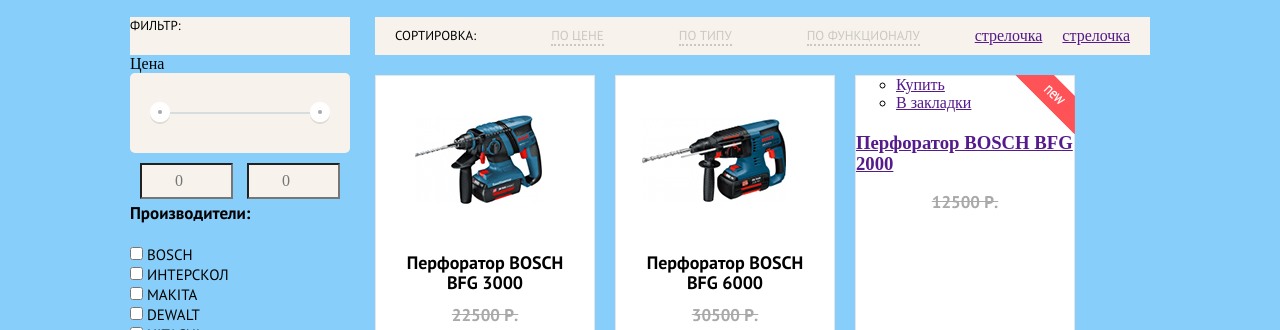
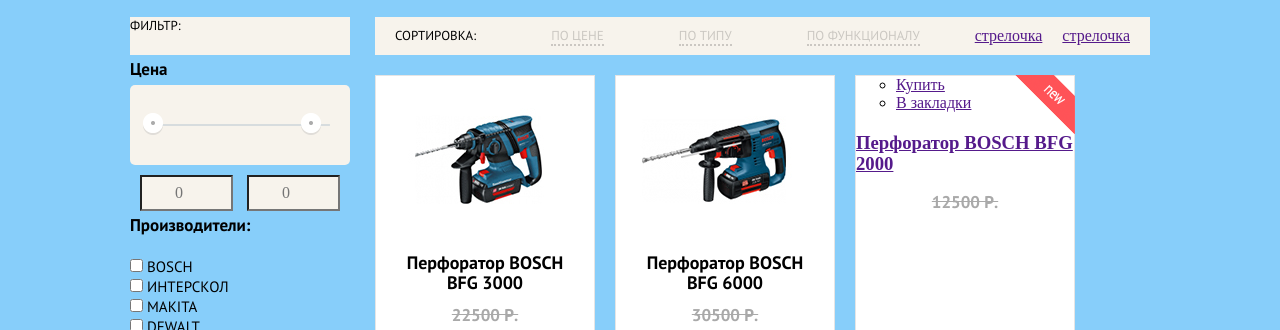
Before and after one commit to DrVitaliiSdelnikov/833037-technomart-27, a plain HTML site: page catalog.html in a window 1280 px wide. Shown: the part 468-798 px from the top of the page. Drawn offline with nearby package versions, Linux system fonts and the light colour scheme; a web font is replaced by a local one.

Commit message:
Правки 18.02 доделал слайдер цены

```diff
--- a/catalog.html
+++ b/catalog.html
@@ -131,7 +131,10 @@
             <legend>Цена</legend>
 
             <div>
-            <div class="price-slider"></div>
+            <div class="price-slider">
+                <a href=""><img src="img/main/price-snake-circ.png" alt=""></a>
+                <a href=""><img src="img/main/price-snake-circ.png" alt=""></a>
+            </div>
 
             <label>
             <input type="number" placeholder="0"
--- a/css/style.css
+++ b/css/style.css
@@ -1,4 +1,3 @@
-
 
 @import url('https://fonts.googleapis.com/css?family=Cuprum:400,400i,700&display=swap&subset=cyrillic');
 
@@ -1536,12 +1535,24 @@ img {
     height: 80px;
     border-radius: 5px;
     background:
-    url(../img/main/price-snake-circ.png) no-repeat 90% 50%,
-    url(../img/main/price-snake-circ.png) no-repeat 10% 50%,
     url(../img/main/price-snake-green.png) no-repeat 50% 50%,
     #f7f3ec url(../img/main/price-snake-gray.png) no-repeat 50% 50%;
     margin-bottom: 10px;
-
+    position: relative;
+
+}
+
+.price-slider a:first-child {
+    position: absolute;
+    top: 35%;
+    right: 85%;
+
+}
+
+.price-slider a:last-child {
+    position: absolute;
+    top: 35%;
+    right: 13%;
 }
 
 .catalog-form-slider label {
@@ -1565,7 +1576,7 @@ img {
 }
 
 
-.catalog-price-slider legend {
+.catalog-form-slider legend {
     font-size: 17px;
     font-family: 'PT Sans', Arial, sans-serif;
     font-weight: bold;
```
Also changed, not shown: index.html (line endings or trailing spaces).
